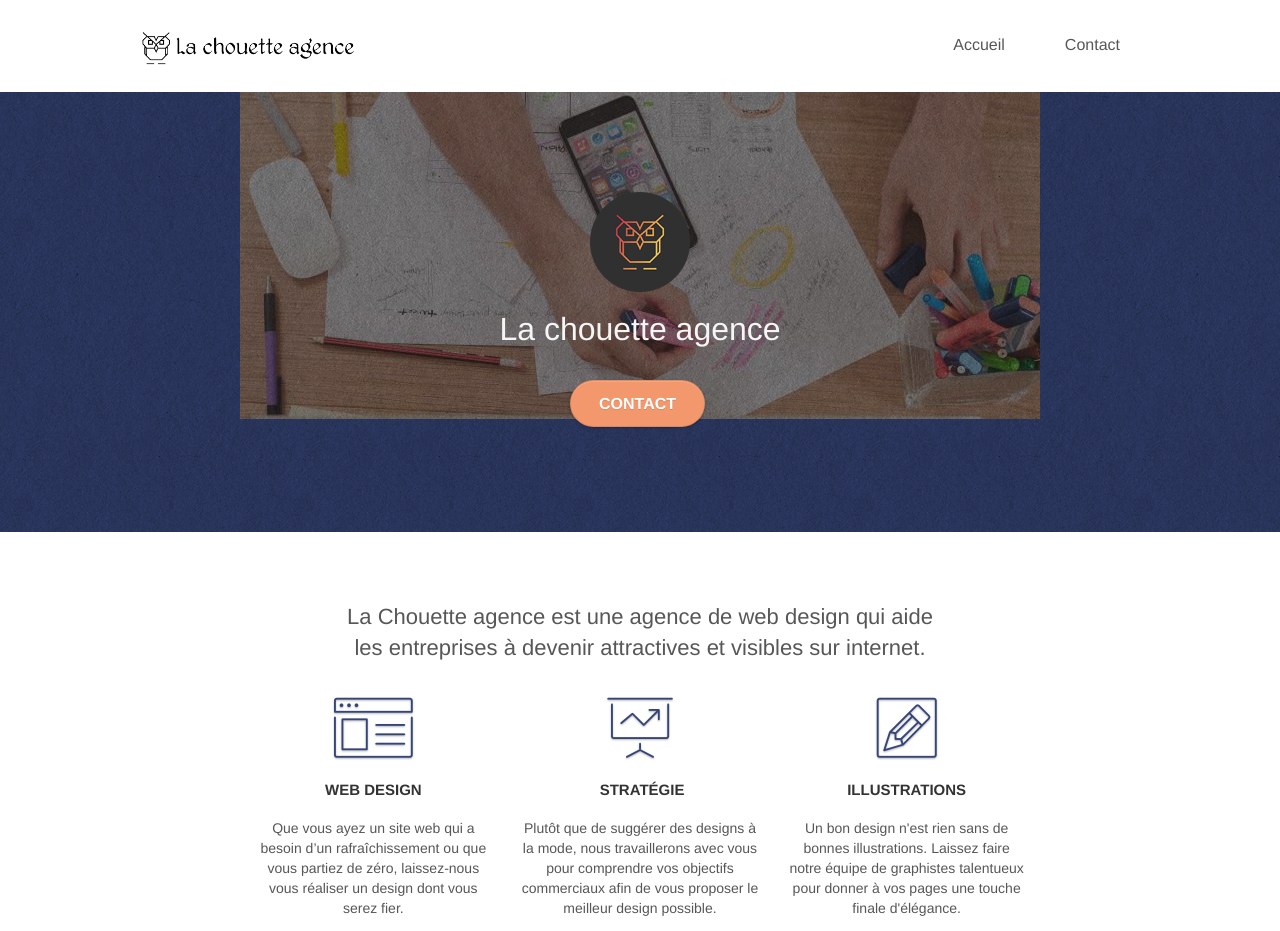
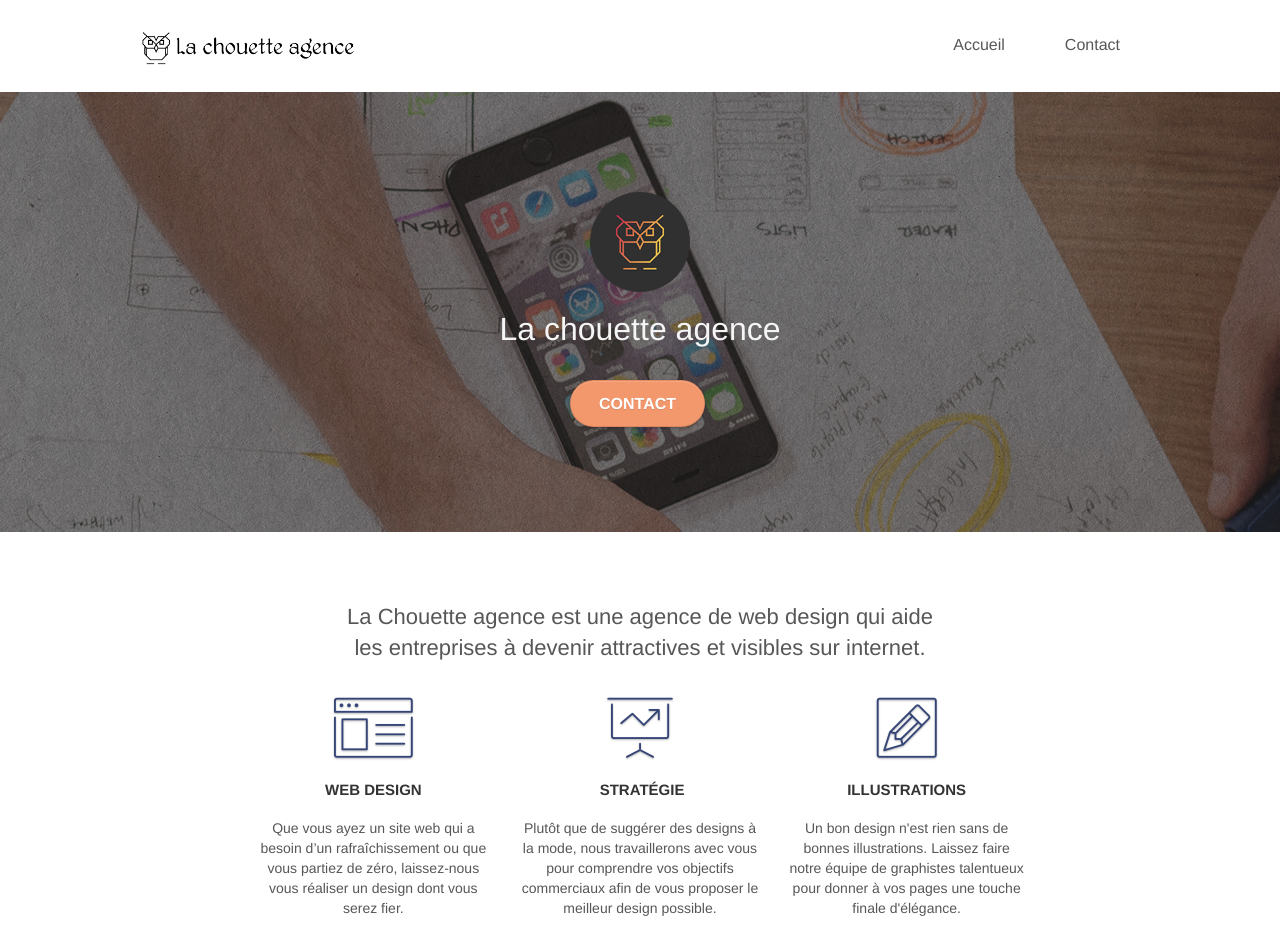
Before and after one commit to karimatest/la-chouette-agence, a plain HTML site: page index.html in a window 1280 px wide. Shown: the top 931 px of the page. Drawn offline with Linux system fonts and the light colour scheme.

Commit message:
modification format d'image

```diff
--- a/style.css
+++ b/style.css
@@ -828,7 +828,7 @@ h4 {
 }
 
 .bg-banniere {
-    background-image: url("img/la-chouette-agence-banniere.png");
+    background-image: url("img/la-chouette-agence-banniere.jpg");
 }
 
 .bg-presentation {
```
